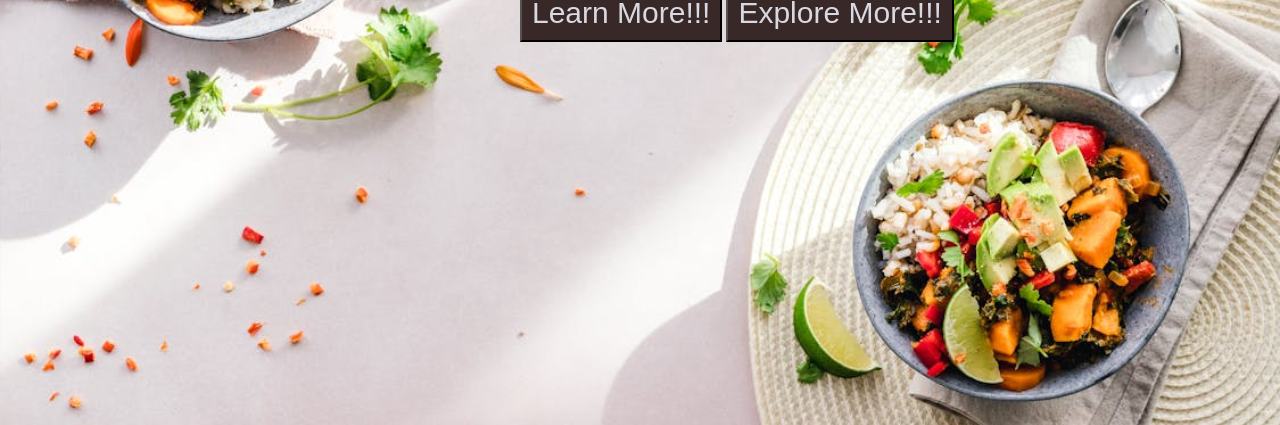
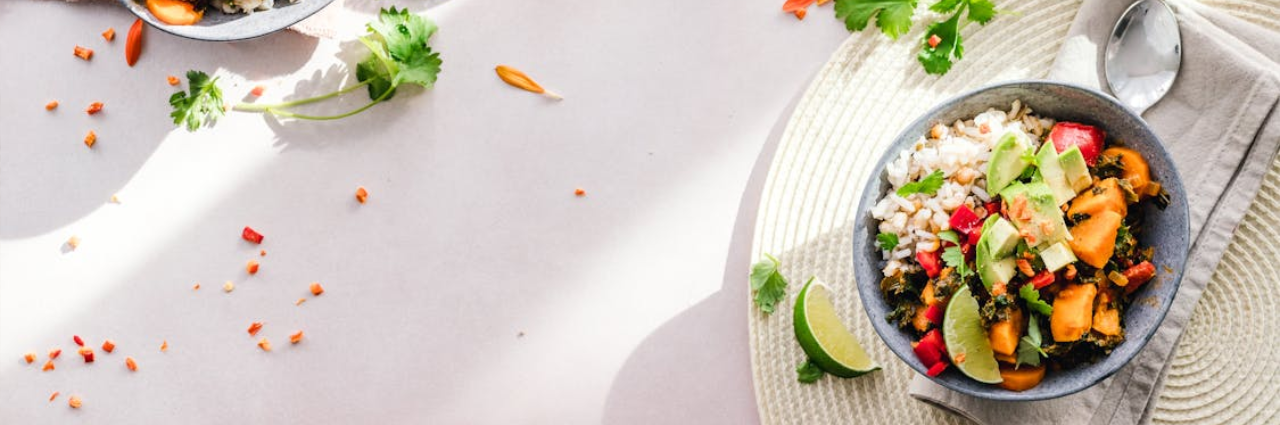
Before and after one commit to SwapnaBihari/NextGenDevHouse, a plain HTML site: page ngd-recipes/index.html in a window 1280 px wide. Shown: the part 375-800 px from the top of the page. Drawn offline with Linux system fonts and the light colour scheme.

Commit message:
add: ngd-recipes

```diff
--- a/ngd-recipes/index.html
+++ b/ngd-recipes/index.html
@@ -65,10 +65,10 @@
 				background-image: url(food.jpeg);
 			}
 
-            #d2{
+           /* #d2{
 				margin-left: 520px;
 				margin-top: -70px;
-			}
+			}*/
 			p{
 				text-align: center;
 				margin-top: 250px;
@@ -103,9 +103,6 @@
         </li>
     </ul>
     <p>NextGenDev Recipes</p>
-    <div id="d2">
-    <input type="button" name="b1" value="Learn More!!!">
-    <input type="button" name="b1" value="Explore More!!!">
-    </div>
+
 </body>
 </html>
```
